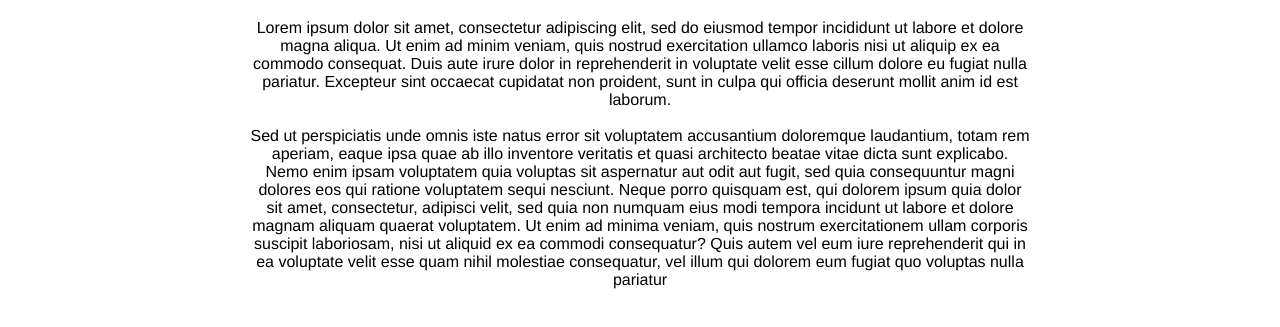
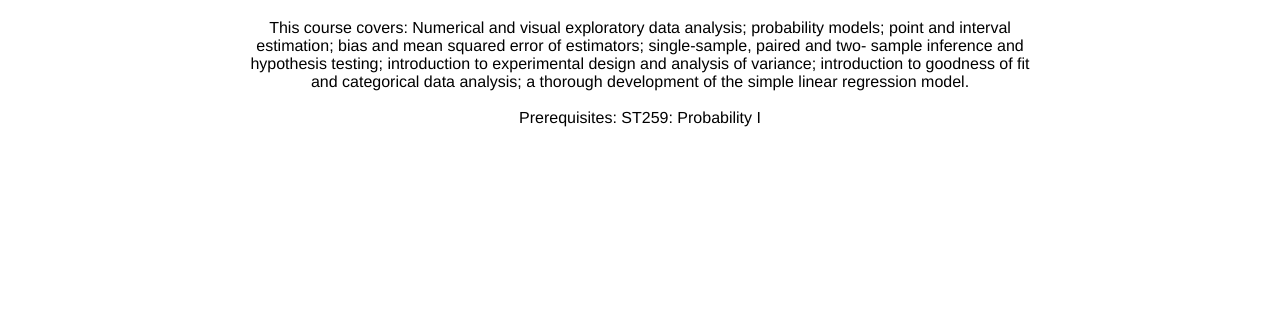
Before and after one commit to brenshanthakumar/160614340_a1, a plain HTML site: page q2/www/courses/stats.html in a window 1280 px wide. Shown: the part 159-486 px from the top of the page. Drawn offline with Linux system fonts and the light colour scheme.

Commit message:
Update stats.html

```diff
--- a/q2/www/courses/stats.html
+++ b/q2/www/courses/stats.html
@@ -19,23 +19,11 @@
     <div class="courses">
         <h1 class="title-1">Statistics</h1>
         <p class="details">
-            Lorem ipsum dolor sit amet, consectetur adipiscing elit, sed do eiusmod tempor incididunt ut labore et
-            dolore magna aliqua. Ut enim ad minim veniam, quis nostrud exercitation ullamco laboris nisi ut aliquip ex
-            ea commodo consequat. Duis aute irure dolor in reprehenderit in voluptate velit esse cillum dolore eu fugiat
-            nulla pariatur. Excepteur sint occaecat cupidatat non proident, sunt in culpa qui officia deserunt mollit
-            anim id est laborum.
+            This course covers: Numerical and visual exploratory data analysis; probability models; point and interval estimation; bias and mean squared error of estimators; single-sample, paired and two- sample inference and hypothesis testing; introduction to experimental design and analysis of variance; introduction to goodness of fit and categorical data analysis; a thorough development of the simple linear regression model.
         </p>
         <br>
         <p class="details">
-            Sed ut perspiciatis unde omnis iste natus error sit voluptatem accusantium doloremque laudantium, totam rem
-            aperiam, eaque ipsa quae ab illo inventore veritatis et quasi architecto beatae vitae dicta sunt explicabo.
-            Nemo enim ipsam voluptatem quia voluptas sit aspernatur aut odit aut fugit, sed quia consequuntur magni
-            dolores eos qui ratione voluptatem sequi nesciunt. Neque porro quisquam est, qui dolorem ipsum quia dolor
-            sit amet, consectetur, adipisci velit, sed quia non numquam eius modi tempora incidunt ut labore et dolore
-            magnam aliquam quaerat voluptatem. Ut enim ad minima veniam, quis nostrum exercitationem ullam corporis
-            suscipit laboriosam, nisi ut aliquid ex ea commodi consequatur? Quis autem vel eum iure reprehenderit qui in
-            ea voluptate velit esse quam nihil molestiae consequatur, vel illum qui dolorem eum fugiat quo voluptas
-            nulla pariatur
+            Prerequisites: ST259: Probability I
         </p>
     </div>
 
```
